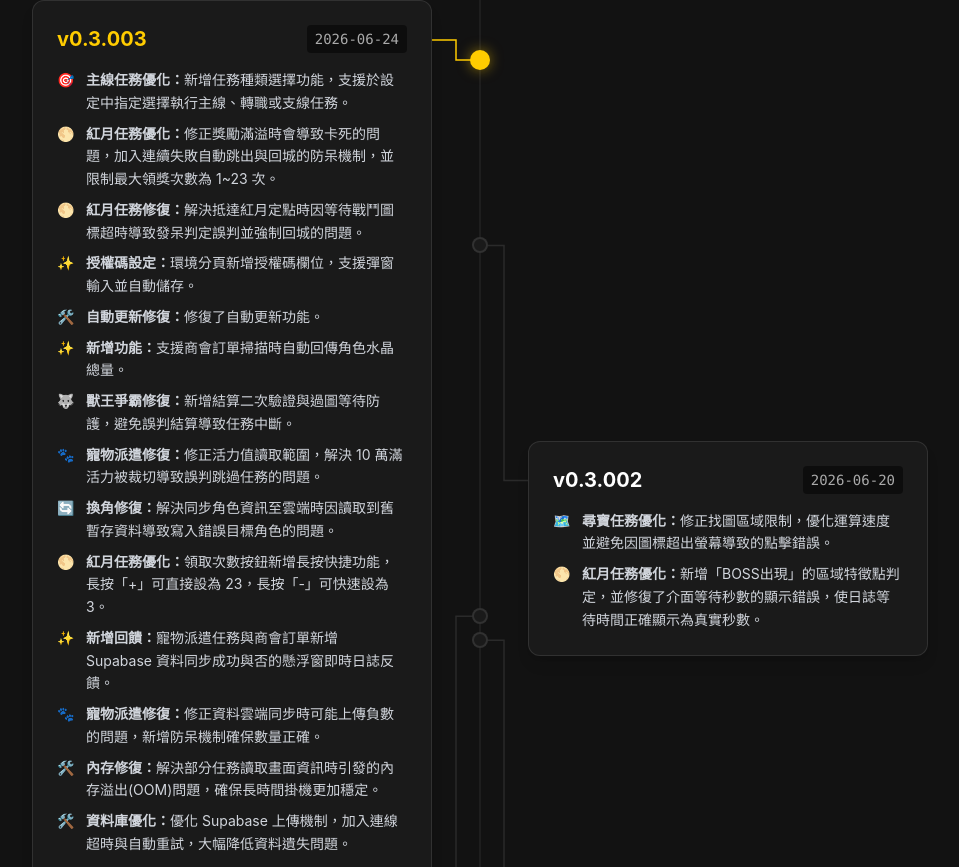
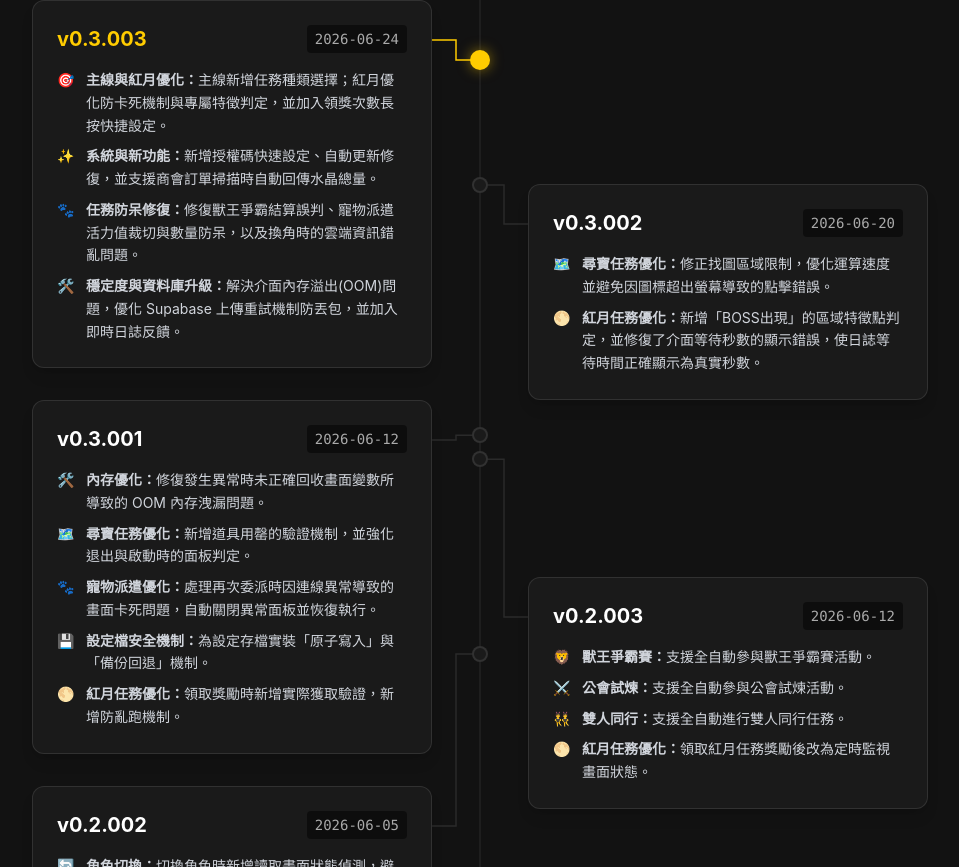
Before and after one commit to w8s3suimin/ROR_PX, a Vue app: page /download in a window 1280 px wide. Shown: the part 573-1440 px from the top of the page, without its empty margins (160-1119 px from the left). Built offline with nearby package versions, Linux system fonts and the light colour scheme.

Commit message:
style: simplify patch notes for v0.3.003

```diff
--- a/src/views/Download.vue
+++ b/src/views/Download.vue
@@ -145,20 +145,10 @@ const patches = ref([
     date: '2026-06-24',
     isLatest: true,
     features: [
-      { icon: '🎯', color: 'text-blue-400', desc: '<strong>主線任務優化：</strong>新增任務種類選擇功能，支援於設定中指定選擇執行主線、轉職或支線任務。' },
-      { icon: '🌕', color: 'text-blue-400', desc: '<strong>紅月任務優化：</strong>修正獎勵滿溢時會導致卡死的問題，加入連續失敗自動跳出與回城的防呆機制，並限制最大領獎次數為 1~23 次。' },
-      { icon: '🌕', color: 'text-blue-400', desc: '<strong>紅月任務修復：</strong>解決抵達紅月定點時因等待戰鬥圖標超時導致發呆判定誤判並強制回城的問題。' },
-      { icon: '✨', color: 'text-yellow-400', desc: '<strong>授權碼設定：</strong>環境分頁新增授權碼欄位，支援彈窗輸入並自動儲存。' },
-      { icon: '🛠️', color: 'text-gray-400', desc: '<strong>自動更新修復：</strong>修復了自動更新功能。' },
-      { icon: '✨', color: 'text-yellow-400', desc: '<strong>新增功能：</strong>支援商會訂單掃描時自動回傳角色水晶總量。' },
-      { icon: '🐺', color: 'text-purple-400', desc: '<strong>獸王爭霸修復：</strong>新增結算二次驗證與過圖等待防護，避免誤判結算導致任務中斷。' },
-      { icon: '🐾', color: 'text-orange-400', desc: '<strong>寵物派遣修復：</strong>修正活力值讀取範圍，解決 10 萬滿活力被裁切導致誤判跳過任務的問題。' },
-      { icon: '🔄', color: 'text-green-400', desc: '<strong>換角修復：</strong>解決同步角色資訊至雲端時因讀取到舊暫存資料導致寫入錯誤目標角色的問題。' },
-      { icon: '🌕', color: 'text-blue-400', desc: '<strong>紅月任務優化：</strong>領取次數按鈕新增長按快捷功能，長按「+」可直接設為 23，長按「-」可快速設為 3。' },
-      { icon: '✨', color: 'text-yellow-400', desc: '<strong>新增回饋：</strong>寵物派遣任務與商會訂單新增 Supabase 資料同步成功與否的懸浮窗即時日誌反饋。' },
-      { icon: '🐾', color: 'text-orange-400', desc: '<strong>寵物派遣修復：</strong>修正資料雲端同步時可能上傳負數的問題，新增防呆機制確保數量正確。' },
-      { icon: '🛠️', color: 'text-gray-400', desc: '<strong>內存修復：</strong>解決部分任務讀取畫面資訊時引發的內存溢出(OOM)問題，確保長時間掛機更加穩定。' },
-      { icon: '🛠️', color: 'text-gray-400', desc: '<strong>資料庫優化：</strong>優化 Supabase 上傳機制，加入連線超時與自動重試，大幅降低資料遺失問題。' }
+      { icon: '🎯', color: 'text-blue-400', desc: '<strong>主線與紅月優化：</strong>主線新增任務種類選擇；紅月優化防卡死機制與專屬特徵判定，並加入領獎次數長按快捷設定。' },
+      { icon: '✨', color: 'text-yellow-400', desc: '<strong>系統與新功能：</strong>新增授權碼快速設定、自動更新修復，並支援商會訂單掃描時自動回傳水晶總量。' },
+      { icon: '🐾', color: 'text-orange-400', desc: '<strong>任務防呆修復：</strong>修復獸王爭霸結算誤判、寵物派遣活力值裁切與數量防呆，以及換角時的雲端資訊錯亂問題。' },
+      { icon: '🛠️', color: 'text-gray-400', desc: '<strong>穩定度與資料庫升級：</strong>解決介面內存溢出(OOM)問題，優化 Supabase 上傳重試機制防丟包，並加入即時日誌反饋。' }
     ]
   },
   {
```
